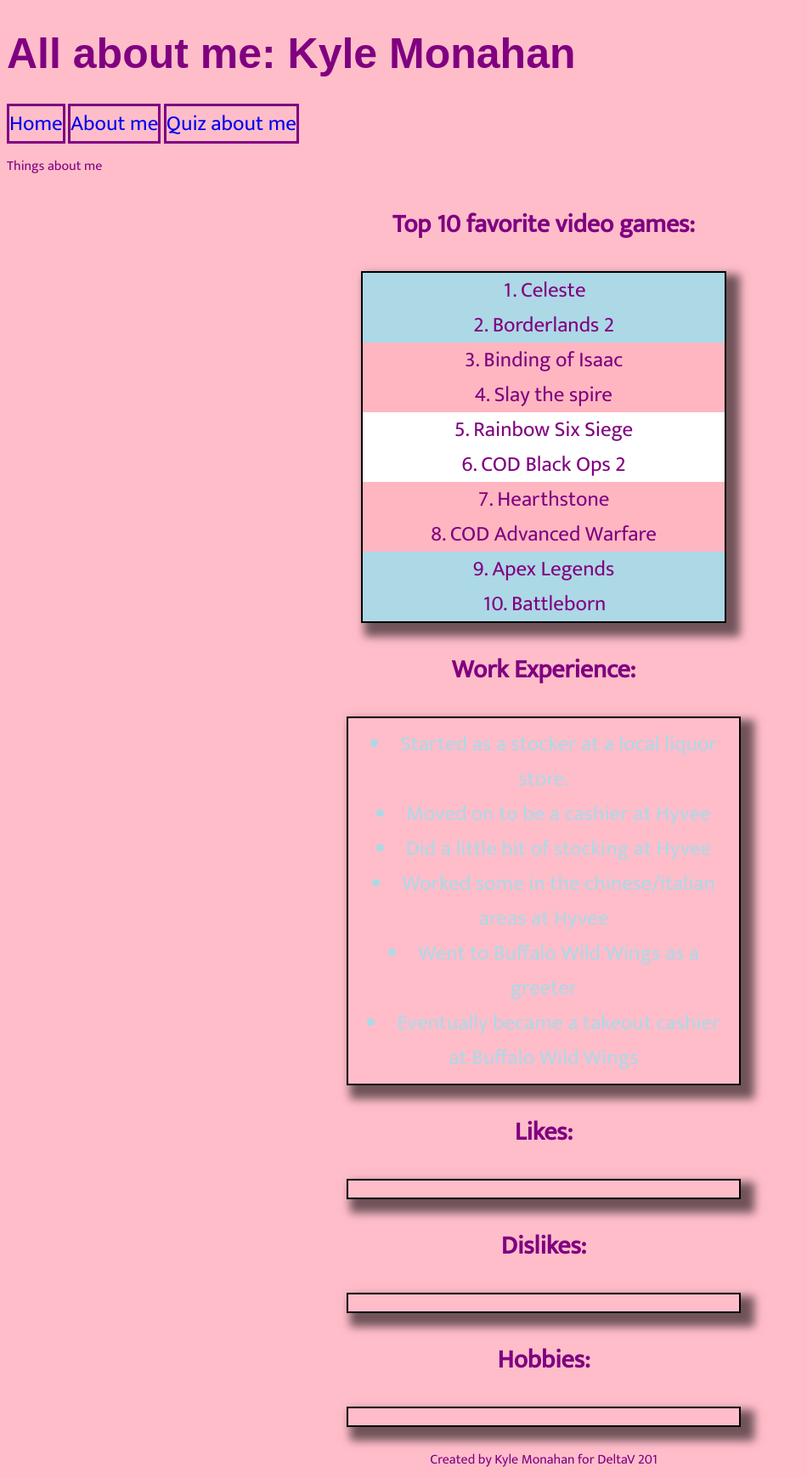
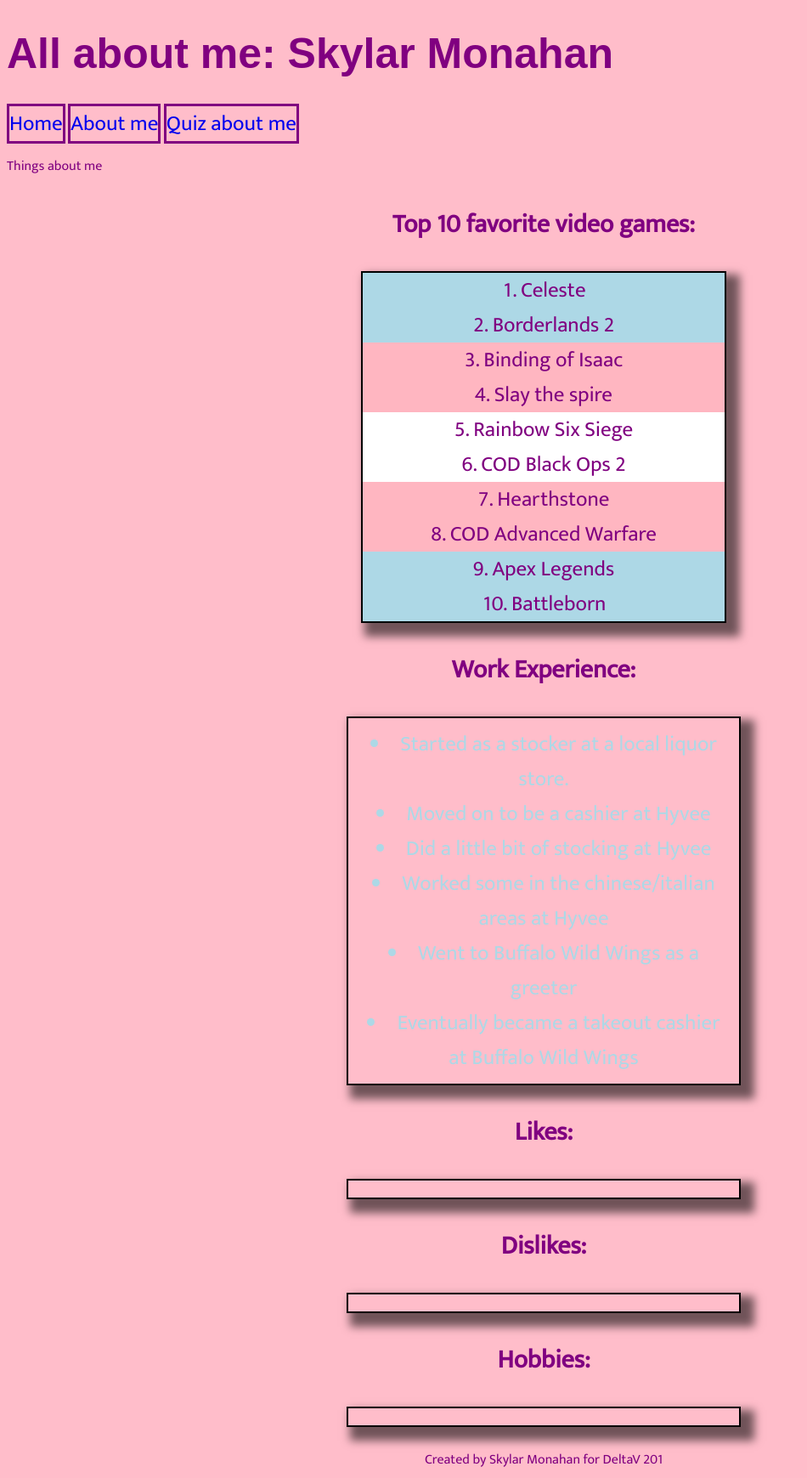
Before and after one commit to Kmons2000/about-me, a plain HTML site: page info.html in a window 1280 px wide. Shown: the whole page at 85% size, without its empty margins (0-950 px from the left). Drawn offline with Linux system fonts and the light colour scheme.

Commit message:
changed names

```diff
--- a/info.html
+++ b/info.html
@@ -7,7 +7,7 @@
         <title>About Me</title>
     </head>
     <body>
-        <h1>All about me: Kyle Monahan</h1>
+        <h1>All about me: Skylar Monahan</h1>
         <nav>
             <a href="index.html">Home</a>
             <a href="info.html">About me</a>
@@ -64,7 +64,7 @@
 
             </ul>
         <footer>
-            Created by Kyle Monahan for DeltaV 201
+            Created by Skylar Monahan for DeltaV 201
         </footer>
         <!--<script src="js/app.js"></script>-->
     </body>
```
Also changed, not shown: index.html (+1 -1 lines).
